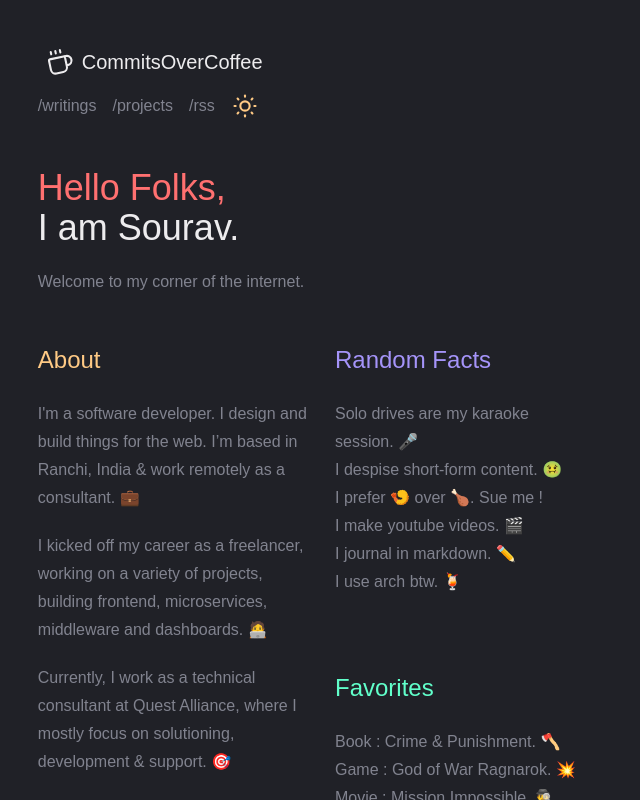
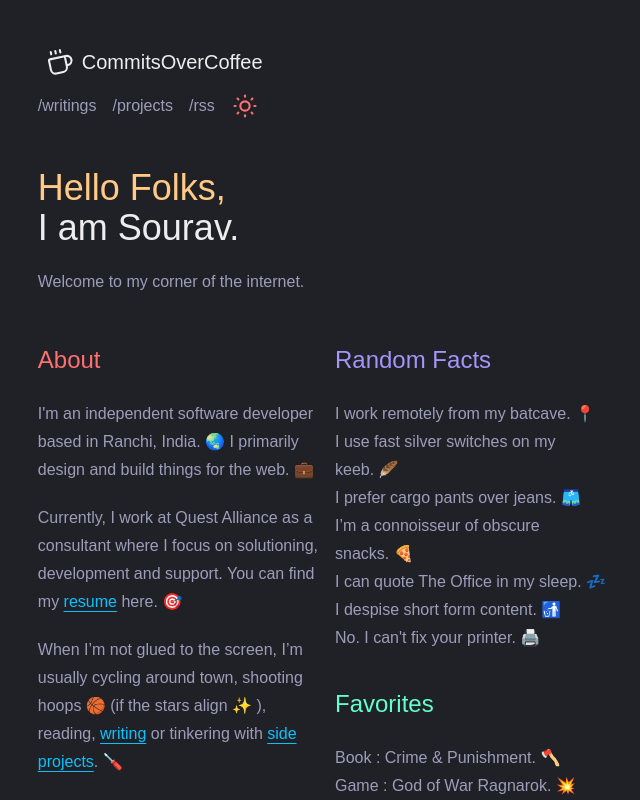
Before and after one commit to commitsovercoffee/markup-mansion, a SvelteKit app: page / in a window 1280 px wide. Shown: the top 800 px of the page, without its empty margins (313-953 px from the left). Built offline with nearby package versions, Linux system fonts and the light colour scheme.

Commit message:
content update

```diff
--- a/src/app.css
+++ b/src/app.css
@@ -64,16 +64,16 @@
 		--fg: #edecee;
 		--panel: #2c2e36;
 
-		--body: #81838f;
-		--anchor: #01a0e4;
+		--body: #9b9eba;
+		--anchor: #08c2ff;
 		--highlight: #61ffca;
 
-		--primary: #ff7070;
-		--secondary: #ffca85;
+		--primary: #ffca85;
+		--secondary: #ff7070;
 		--tertiary: #a594f9;
 	}
 
-	.light {
+	.light_bk {
 		--bg: #f8f2e5;
 		--fg: #464340;
 		--panel: #e7e3d7;
@@ -86,4 +86,19 @@
 		--secondary: #806000;
 		--tertiary: #8050a7;
 	}
+
+	.light {
+		--bg: #faf3ea;
+		--fg: #202127;
+		--panel: #e7e3d7;
+
+		--body: #6b6255;
+
+		--anchor: #01a0e4;
+		--highlight: #107410;
+
+		--primary: #b24000;
+		--secondary: #806000;
+		--tertiary: #8050a7;
+	}
 }
--- a/src/routes/+page.svelte
+++ b/src/routes/+page.svelte
@@ -15,33 +15,39 @@
 			<h2 class="text-secondary mt-0 font-medium">About</h2>
 
 			<p>
-				I'm a software developer. I design and build things for the web. I’m based in Ranchi, India
-				& work remotely as a consultant. 💼
+				I'm an independent software developer based in Ranchi, India. 🌏 I primarily design and
+				build things for the web. 💼
 			</p>
 
 			<p>
-				I kicked off my career as a freelancer, working on a variety of projects, building frontend,
-				microservices, middleware and dashboards. 🧑‍💻
-			</p>
-			<p>
-				Currently, I work as a technical consultant at Quest Alliance, where I mostly focus on
-				solutioning, development & support. 🎯
+				Currently, I work at Quest Alliance as a consultant where I focus on solutioning,
+				development and support. You can find my <a href="https://youtu.be/dQw4w9WgXcQ">resume</a>
+				here. 🎯
 			</p>
 
 			<p>
-				When I’m off the clock, you’ll find me cycling, shooting hoops, reading, writing, or
-				tinkering with side projects. ✨
+				When I’m not glued to the screen, I’m usually cycling around town, shooting hoops 🏀 (if the
+				stars align ✨ ), reading, <a href="/writings">writing</a> or tinkering with
+				<a href="/projects">side projects</a>. 🪛
+			</p>
+			<p>
+				What I'm upto <strong class="text-body">Now</strong> ?
+			</p>
+			<p>
+				- Learning <a href="https://svelte.dev/">svelte</a>. 💖<br />
+				- Convincing myself to do youtube. 🍰<br />
 			</p>
 		</div>
 		<div>
 			<h2 class="text-tertiary mt-0 font-medium">Random Facts</h2>
 			<p>
-				Solo drives are my karaoke session. 🎤<br />
-				I despise short-form content. 🤢<br />
-				I prefer 🍤 over 🍗. Sue me ! <br />
-				I make youtube videos. 🎬 <br />
-				I journal in markdown. ✏️ <br />
-				I use arch btw. 🍹 <br />
+				I work remotely from my batcave. 📍<br />
+				I use fast silver switches on my keeb. 🪶<br />
+				I prefer cargo pants over jeans. 🩳<br />
+				I’m a connoisseur of obscure snacks. 🍕<br />
+				I can quote The Office in my sleep. 💤<br />
+				I despise short form content. 🚮<br />
+				No. I can't fix your printer. 🖨️<br />
 			</p>
 		</div>
 		<div>
@@ -50,6 +56,7 @@
 				Book : Crime & Punishment. 🪓 <br />
 				Game : God of War Ragnarok. 💥 <br />
 				Movie : Mission Impossible. 🕵️‍♂️<br />
+				Music : Classic/Psychedelic Rock <br />
 				TV Show : Modern Family. 🏡 <br />
 				Food : Mutton Biryani. 🥩 <br />
 			</p>
```
